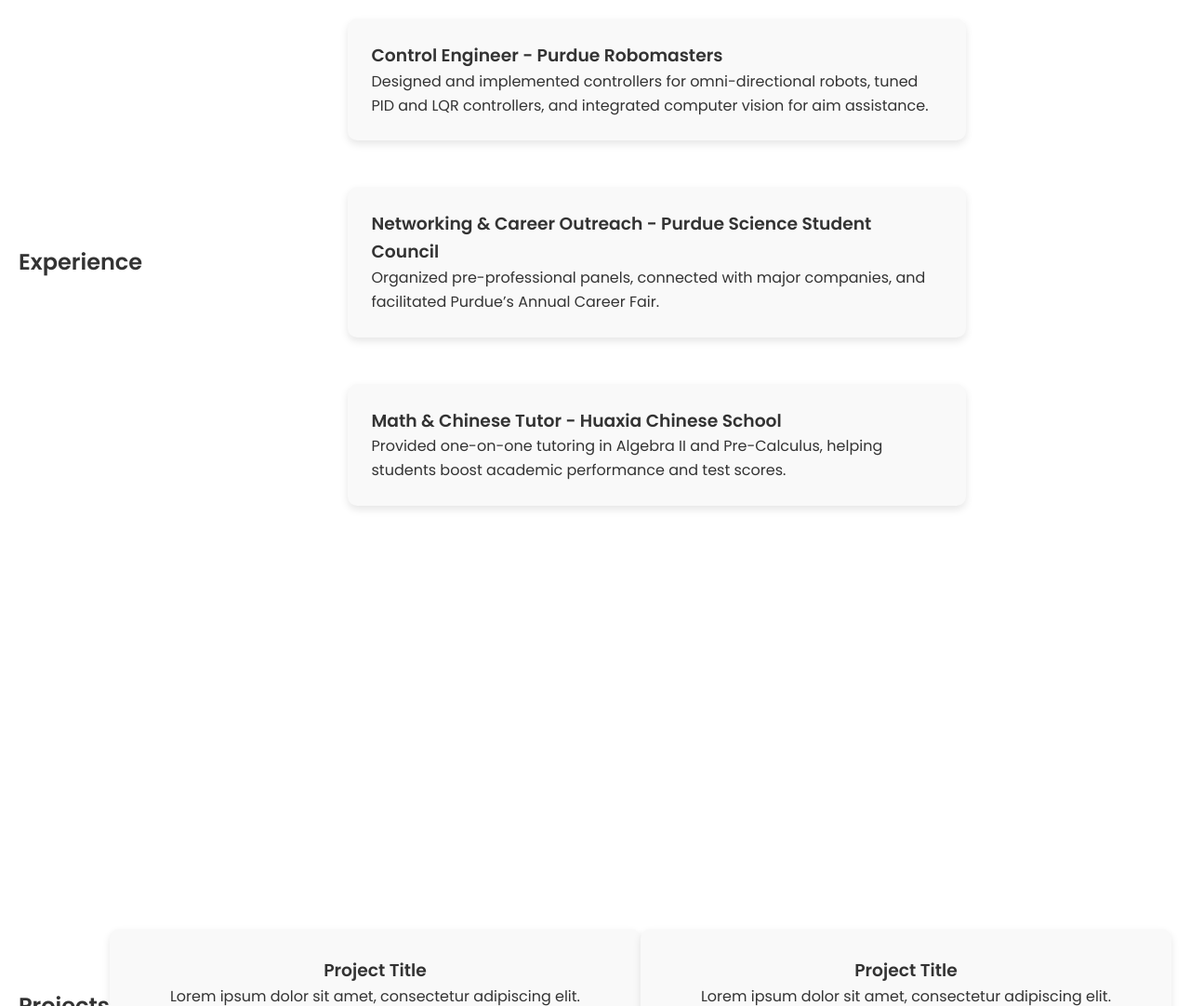
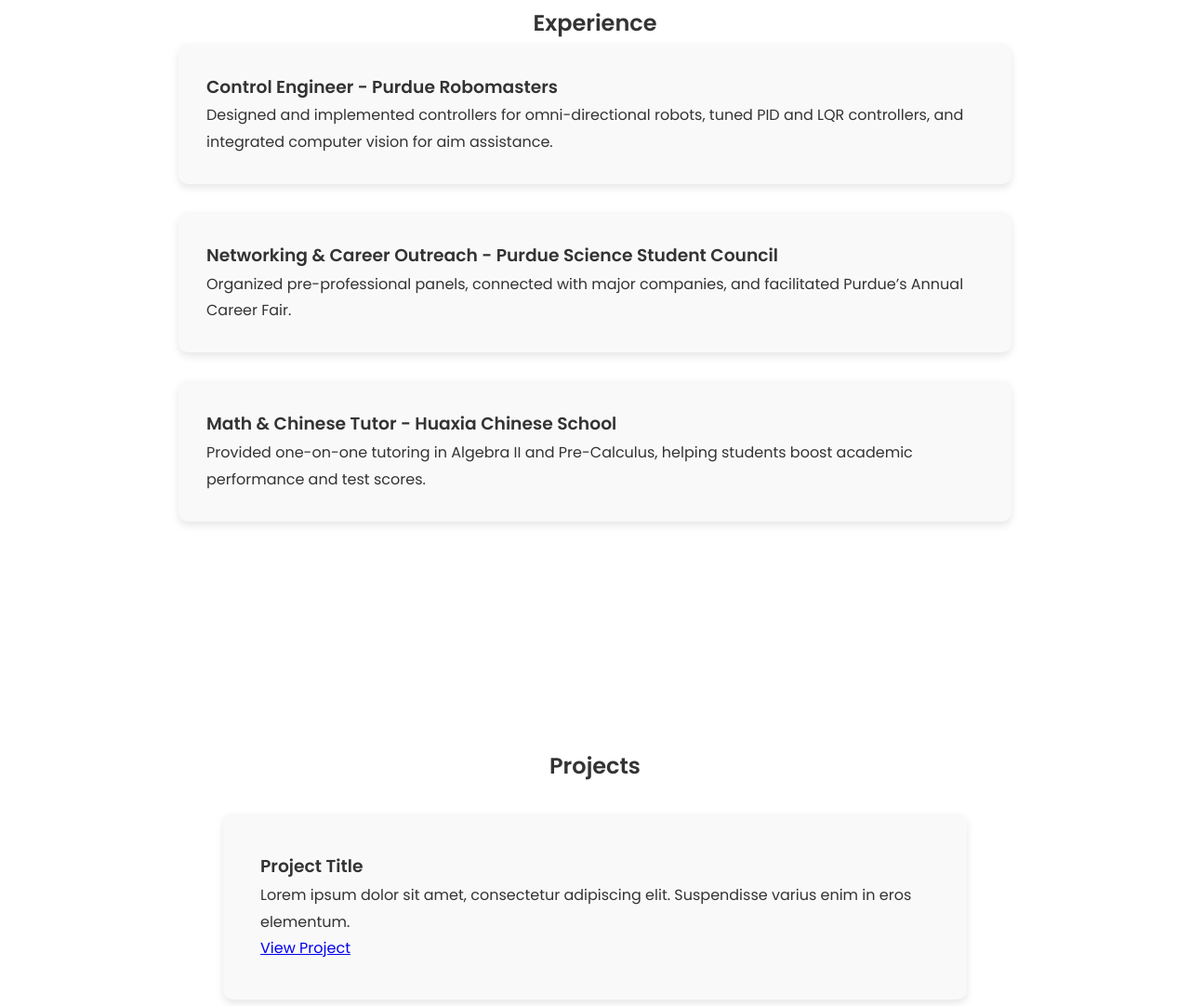
Before and after one commit to chenyang4278/chenyang4278.github.io, a plain HTML site: page index.html in a window 1280 px wide. Shown: the part 1718-2800 px from the top of the page at 93% size. Drawn offline with Linux system fonts and the light colour scheme.

Commit message:
updated hopefully pslpslpsls

```diff
--- a/index.html
+++ b/index.html
@@ -16,7 +16,7 @@
         body {
             background: #fff;
             color: #333;
-            line-height: 1.6;
+            line-height: 1.8;
         }
         nav {
             position: fixed;
@@ -42,47 +42,45 @@
         .section {
             min-height: 100vh;
             display: flex;
+            flex-direction: column;
             justify-content: center;
             align-items: center;
             text-align: center;
-            padding: 80px 20px;
+            padding: 100px 15%;
         }
         .hero {
             background: #f8f8f8;
-            flex-direction: column;
         }
         .hero h1 {
-            font-size: 55px;
+            font-size: 60px;
             font-weight: 600;
+            margin-bottom: 20px;
         }
         .hero p {
-            font-size: 22px;
+            font-size: 24px;
             color: #555;
-            margin-top: 10px;
         }
         .about, .experience, .projects, .contact {
-            padding: 100px 20px;
-            text-align: center;
+            padding: 120px 15%;
+            text-align: left;
         }
         .experience .timeline {
             display: flex;
             flex-direction: column;
-            align-items: center;
-            gap: 20px;
+            align-items: flex-start;
+            gap: 30px;
         }
         .experience .job {
             background: #f9f9f9;
-            padding: 25px;
-            margin: 15px;
+            padding: 30px;
             border-radius: 10px;
             box-shadow: 0px 4px 8px rgba(0, 0, 0, 0.1);
-            width: 60%;
-            text-align: left;
+            width: 100%;
         }
         .projects .project-card {
-            max-width: 600px;
-            margin: 20px auto;
-            padding: 30px;
+            max-width: 800px;
+            margin: 30px auto;
+            padding: 40px;
             background: #f9f9f9;
             border-radius: 10px;
             box-shadow: 0px 4px 8px rgba(0, 0, 0, 0.1);
@@ -90,6 +88,7 @@
         .contact {
             background: #222;
             color: white;
+            text-align: center;
         }
         .contact a {
             color: #00aaff;
@@ -108,12 +107,12 @@
     <section id="about" class="section hero">
         <div>
             <h1>Chen Yang</h1>
-            <p>Applied Statistics and Computer Science Student at Purdue University</p>
+            <p>Applied Statistics and Computer Science at Purdue University</p>
         </div>
     </section>
     <section id="about" class="section about">
         <h2>About Me</h2>
-        <p>I am an undergraduate student of Purdue University pursuing a double major in Applied Statistics and Computer Science. I’m interested in computational statistics, machine learning, and their applications in healthcare, biotechnology, and technology. I plan to pursue graduate studies and aim to contribute to research and real-world problem-solving.</p>
+        <p>I'm an undergraduate student at Purdue University pursuing a double major in Applied Statistics and Computer Science. I’m interested in computational statistics, machine learning, and their applications in healthcare, biotechnology, and technology. I plan to pursue graduate studies and aim to contribute to research and real-world problem-solving.</p>
     </section>
     <section id="experience" class="section experience">
         <h2>Experience</h2>
@@ -147,7 +146,7 @@
     </section>
     <section id="contact" class="section contact">
         <h2>Contact Me</h2>
-        <p>Email: <a href="mailto:yang2580@purdue.edu">chenyang4278@gmail.com</a></p>
+        <p>Email: <a href="mailto:chenyang4278@gmail.com">chenyang4278@gmail.com</a></p>
         <p>GitHub: <a href="https://github.com/chenyang4278">chenyang4278</a></p>
     </section>
 </body>
```
